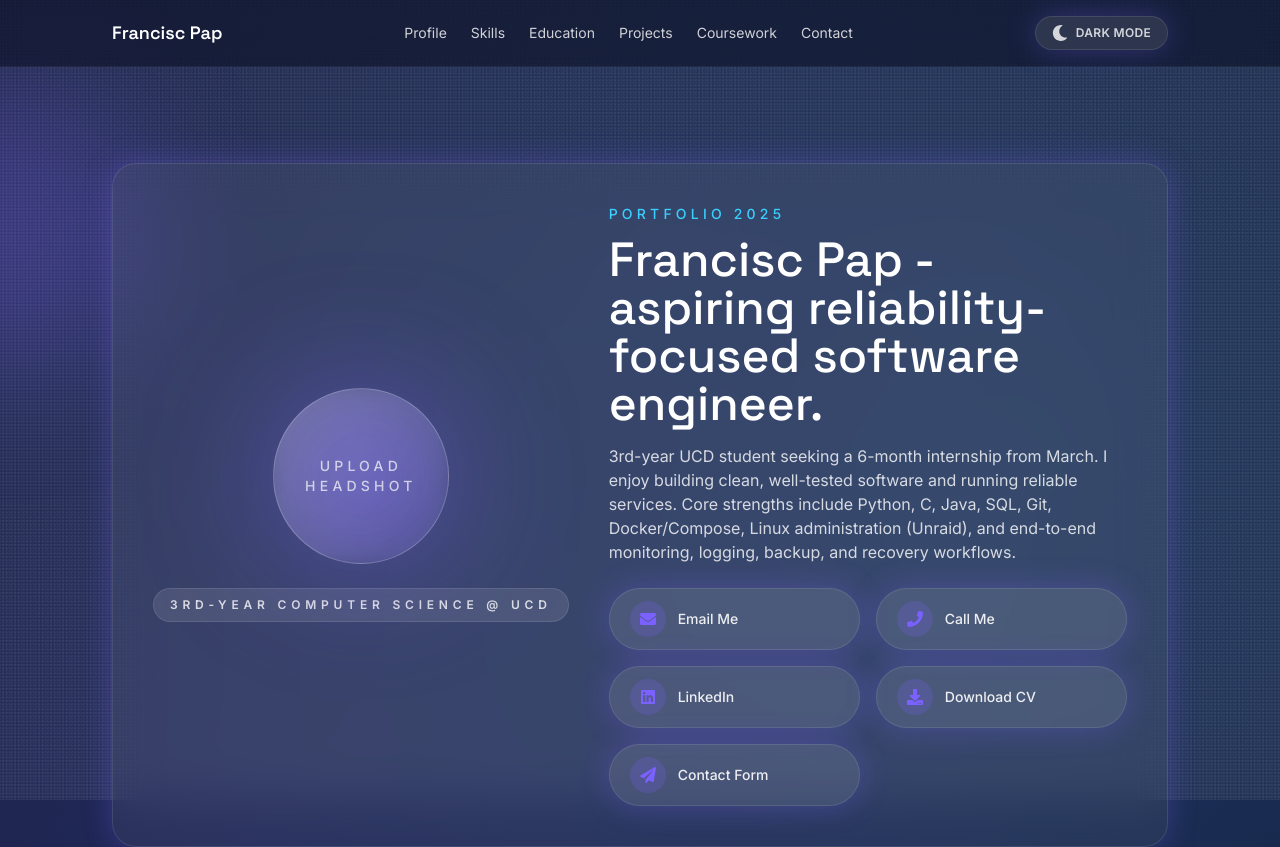
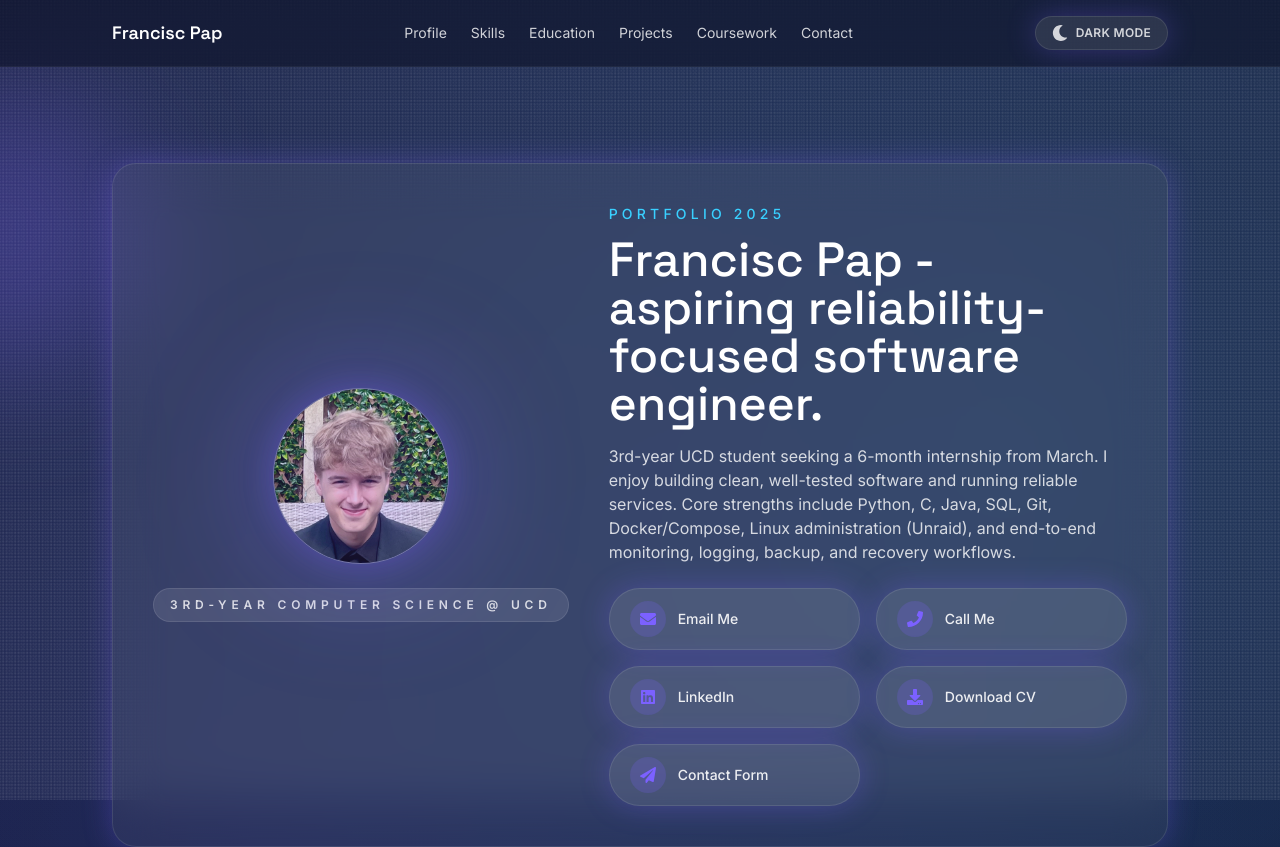
Before and after one commit to ferikep/new-portfolio-website, a React (Vite) app: page / in a window 1280 px wide. Shown: the top 847 px of the page. Built offline with nearby package versions, Linux system fonts and the light colour scheme.

Commit message:
feat: show headshot in hero

```diff
--- a/src/App.tsx
+++ b/src/App.tsx
@@ -158,11 +158,12 @@ const fadeIn = {
 const placeholderAvatar = (
   <div className="relative">
     <div className="absolute -inset-1 rounded-full bg-aurora/40 blur-3xl" aria-hidden="true" />
-    <div className="flex h-44 w-44 items-center justify-center rounded-full border border-white/20 bg-gradient-to-br from-white/20 via-white/10 to-transparent text-center text-sm font-medium uppercase tracking-[0.3em] text-white/70 backdrop-blur">
-      Upload
-      <br />
-      Headshot
-    </div>
+    <img
+      src="/Headshot.jpg"
+      alt="Portrait of Francisc Pap"
+      className="h-44 w-44 rounded-full border border-white/30 object-cover shadow-glow"
+      loading="lazy"
+    />
   </div>
 )
 
```
